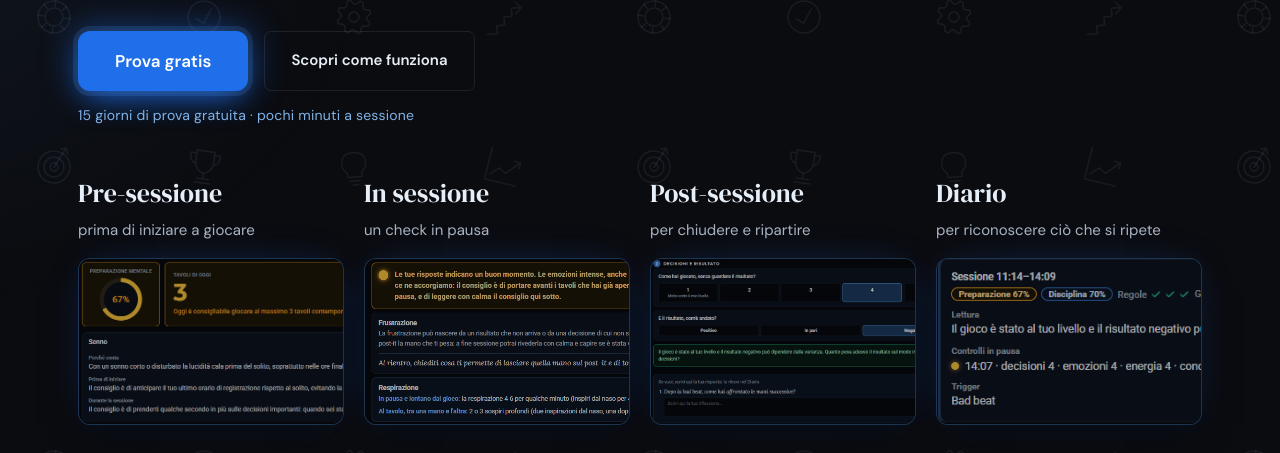
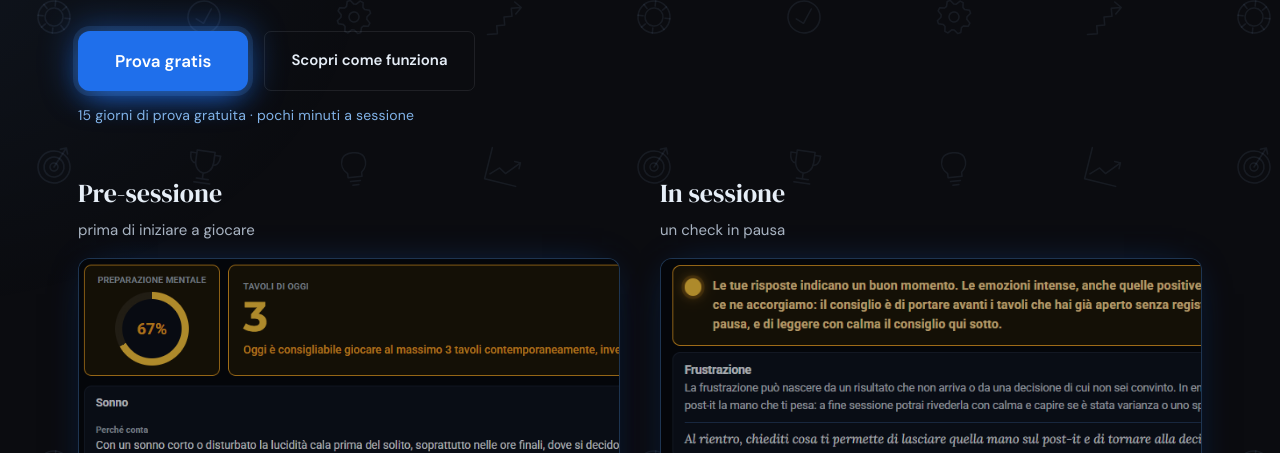
Before and after one commit to rucchettad/mindset-discipline-lab-landing, a plain HTML site: page index.html in a window 1280 px wide. Shown: the part 347-800 px from the top of the page. Drawn offline with Linux system fonts and the light colour scheme.

Commit message:
Add files via upload

```diff
--- a/index.html
+++ b/index.html
@@ -159,6 +159,11 @@
   .hero-meta a:hover .shot img{ filter:none; }
   .btn.btn-hero{ font-size:17px; padding:16px 36px; border-radius:12px;
     box-shadow:0 0 0 5px rgba(88,166,255,.14), 0 0 34px 4px rgba(31,111,235,.45), 0 14px 30px -10px rgba(31,111,235,.7); }
+  /* 23/11: voci 2 sopra e 2 sotto, immagini ingrandibili */
+  @media (min-width:901px){ .hero-meta{ grid-template-columns:repeat(2, 1fr) !important; column-gap:40px !important; row-gap:44px !important; } }
+  .hero-meta .shot{ aspect-ratio:16 / 8.5 !important; cursor:zoom-in; }
+  .hero-meta .shot-link:hover .shot{ transform:translateY(-3px); box-shadow:0 22px 44px -18px rgba(0,0,0,.8), 0 0 50px -12px rgba(31,111,235,.6); }
+  .hero-meta .shot-link:hover .shot img{ filter:none; }
 </style>
 </head>
 <body>
@@ -204,10 +209,10 @@
       </div>
       <p class="hero-offerta"><span>15 giorni di prova gratuita</span> · <span>pochi minuti a sessione</span></p>
       <div class="hero-meta">
-        <div><strong>Pre-sessione</strong>prima di iniziare a giocare<a class="shot-link" href="mental-game-check.html" aria-label="Scopri il Mental Game Check"><span class="shot"><img src="images/screenshot-mental-pre-3.png?v=20261121" alt="Mental Game Check: Pre-sessione" loading="lazy"></span></a></div>
-        <div><strong>In sessione</strong>un check in pausa<a class="shot-link" href="mental-game-check.html" aria-label="Scopri il Mental Game Check"><span class="shot"><img src="images/screenshot-mental-in-3.png?v=20261121" alt="Mental Game Check: check in pausa" loading="lazy"></span></a></div>
-        <div><strong>Post-sessione</strong>per chiudere e ripartire<a class="shot-link" href="mental-game-check.html" aria-label="Scopri il Mental Game Check"><span class="shot"><img src="images/screenshot-mental-post-3.png?v=20261121" alt="Mental Game Check: Post-sessione" loading="lazy"></span></a></div>
-        <div><strong>Diario</strong>per riconoscere ciò che si ripete<a class="shot-link" href="mental-game-check.html" aria-label="Scopri il Mental Game Check"><span class="shot"><img src="images/screenshot-mental-diario-3.png?v=20261121" alt="Mental Game Check: Diario" loading="lazy"></span></a></div>
+        <div><strong>Pre-sessione</strong>prima di iniziare a giocare<span class="shot-link"><span class="shot"><img src="images/screenshot-mental-pre-3.png?v=20261121" alt="Mental Game Check: Pre-sessione" loading="lazy"></span></span></div>
+        <div><strong>In sessione</strong>un check in pausa<span class="shot-link"><span class="shot"><img src="images/screenshot-mental-in-3.png?v=20261121" alt="Mental Game Check: check in pausa" loading="lazy"></span></span></div>
+        <div><strong>Post-sessione</strong>per chiudere e ripartire<span class="shot-link"><span class="shot"><img src="images/screenshot-mental-post-3.png?v=20261121" alt="Mental Game Check: Post-sessione" loading="lazy"></span></span></div>
+        <div><strong>Diario</strong>per riconoscere ciò che si ripete<span class="shot-link"><span class="shot"><img src="images/screenshot-mental-diario-3.png?v=20261121" alt="Mental Game Check: Diario" loading="lazy"></span></span></div>
       </div>
     </div>
   </div>
@@ -358,7 +363,7 @@
   const lightbox = document.getElementById('lightboxOverlay');
   const lightboxImg = document.getElementById('lightboxImg');
 
-  document.querySelectorAll('.screenshot-real img').forEach(img => {
+  document.querySelectorAll('.screenshot-real img, .hero-meta .shot img').forEach(img => {
     img.addEventListener('click', () => {
       lightboxImg.src = img.src;
       lightboxImg.alt = img.alt;
```
